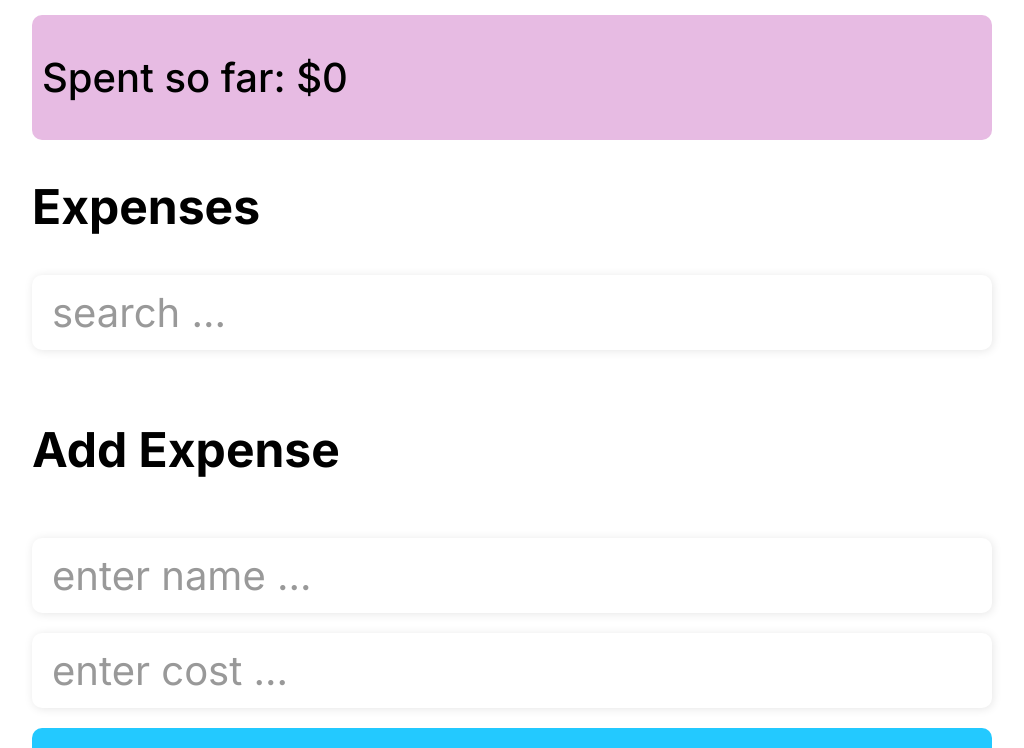
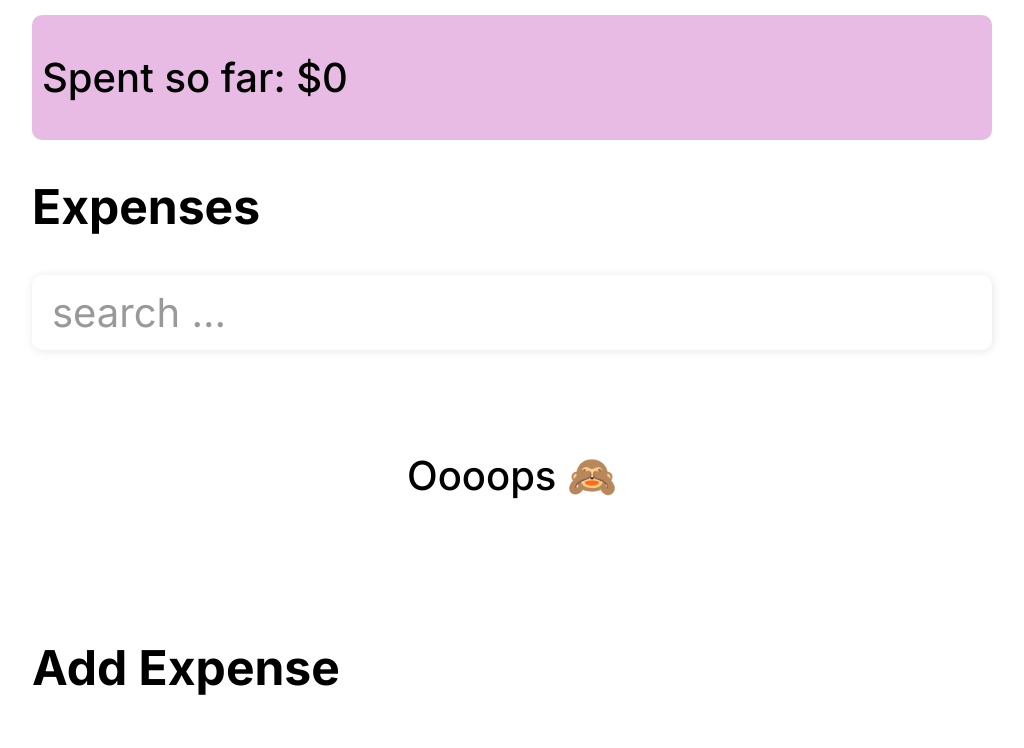
Before and after one commit to igorslepenkov/react-budget-app, a React (Create React App) app: page / in a window 1280 px wide. Shown: the part 463-1211 px from the top of the page, without its empty margins (128-1152 px from the left). Built offline with nearby package versions, Linux system fonts and the light colour scheme.

Commit message:
fix(hw_39): fix rendering of empty ExpensesList

```diff
--- a/src/components/ExpensesList/ExpensesList.tsx
+++ b/src/components/ExpensesList/ExpensesList.tsx
@@ -8,7 +8,7 @@ interface IProps {
 }
 
 export const ExpensesList = ({ visibleExpenses, deleteExpense }: IProps) => {
-  if (visibleExpenses) {
+  if (visibleExpenses.length !== 0) {
     return (
       <StyledExpensesList>
         {visibleExpenses.map((expense) => {
@@ -22,9 +22,9 @@ export const ExpensesList = ({ visibleExpenses, deleteExpense }: IProps) => {
         })}
       </StyledExpensesList>
     );
-  } else {
-    return (
-      <StyledExpensesListPlaceholder>Oooops 🙈</StyledExpensesListPlaceholder>
-    );
   }
+
+  return (
+    <StyledExpensesListPlaceholder>Oooops 🙈</StyledExpensesListPlaceholder>
+  );
 };
--- a/src/components/ExpensesList/style.ts
+++ b/src/components/ExpensesList/style.ts
@@ -9,6 +9,9 @@ export const StyledExpensesList = styled.ul`
 `;
 
 export const StyledExpensesListPlaceholder = styled.div`
+  display: flex;
+  justify-content: center;
+  align-items: center;
   height: 250px;
   ${fonts.f2}
 `;
```
